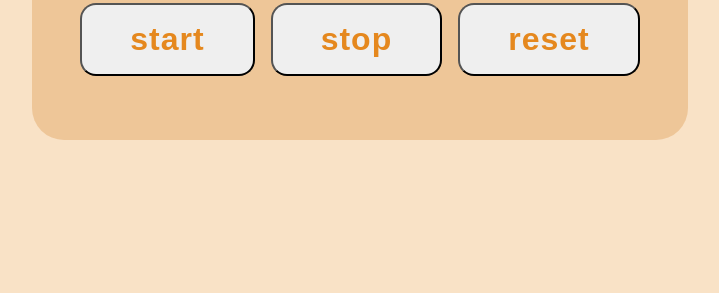
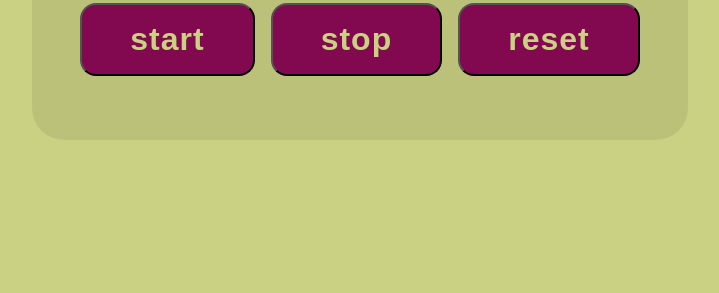
Before and after one commit to y4r4a/glowing-engine, a plain HTML site: page websfs/index.html in a window 1280 px wide. Shown: the part 507-800 px from the top of the page, without its empty margins (280-999 px from the left). Drawn offline with Linux system fonts and the light colour scheme.

Commit message:
Update styles.css

```diff
--- a/websfs/styles.css
+++ b/websfs/styles.css
@@ -6,7 +6,7 @@
 }
 body{
     min-height: 100vh;
-    background-color: rgb(249, 226, 198);
+    background-color: rgb(202, 209, 131);
     display: flex;
     align-items: center;
     justify-content: center;
@@ -17,8 +17,8 @@ body{
     align-items: center;
     justify-content: center;
     gap: 1em;
-    color:rgb(209, 13, 13) ;
-    background-color: rgba(211, 131, 46, 0.297);
+    color:rgb(123, 4, 73) ;
+    background-color:  rgba(3, 1, 0, 0.074);
     border-radius: 2em;
     padding: 4em 3em;
 }
@@ -27,7 +27,7 @@ body{
 }
 hr{
     width:100%;
-    background-color:rgb(209, 13, 13);
+    background-color:rgb(130, 8, 79);
     height: 5px;
     border-radius: 1em;
     border: none;
@@ -46,10 +46,16 @@ button{
     letter-spacing: 1px;
     padding: 0.5em 1.5em;
     border-radius: 0.5em;
-    color: rgb(229, 136, 30);
+    color:  rgb(202, 209, 131);
     cursor: pointer;
     transition: 0.2s ease-in-out;
 }
 button:hover{
     transform: translateY(-10px);
 }
+#start{
+    background-color:rgb(130, 8, 79);}
+#stop{
+    background-color: rgb(130, 8, 79);}
+#reset{
+    background-color:rgb(130, 8, 79);}
```
